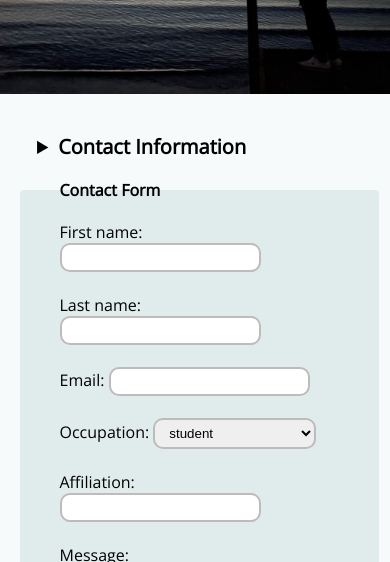
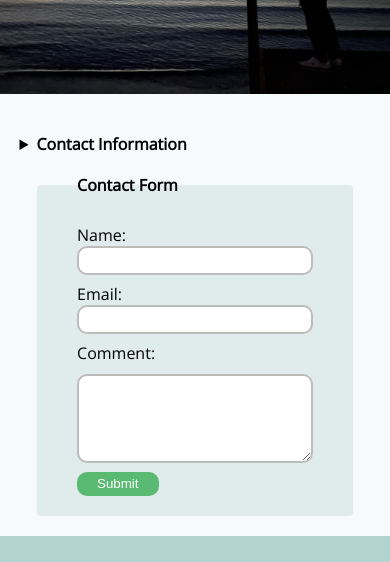
Before and after one commit to daphneyyy/cse134b-hw4, a plain HTML site: page pages/contact.html in a window 390 px wide. Shown: the part 750-1312 px from the top of the page. Drawn offline with nearby package versions, Linux system fonts and the light colour scheme.

Commit message:
finished part 1

```diff
--- a/css/styles-contact.css
+++ b/css/styles-contact.css
@@ -3,6 +3,8 @@
 :root {
     --form-color: rgb(223, 236, 235);
     --border-color: rgb(190, 187, 187);
+    --error-color: #ff6b6b;
+    --info-color: #6b96ff;
 }
 
 .nav-contact {
@@ -15,7 +17,7 @@
     width: 90%;
     margin: 0 auto;
     padding: 1.2rem 0;
-    > summary{
+    > summary {
         font-size: 1.25rem;
         font-weight: bold;
         cursor: pointer;
@@ -34,12 +36,76 @@
     margin: 0 auto;
 }
 
-input, select, textarea {
+.form_info {
+    display: flex;
+    flex-direction: row;
+    margin: 0.5rem 0;
+    align-items: center;
+    > label {
+        width: 20%;
+    }
+}
+
+input, textarea {
     padding: 5px 10px;
     border-radius: 10px;
-    border: 2px solid var(--border-color, black);
+    border: 2px solid var(--border-color, grey);
 }
 
 textarea {
     margin-top: 10px;
 }
+
+.error-message,
+.info-message {
+    font-size: 0.8rem;
+    margin: 0;
+    padding: 0;
+}
+
+@media screen and (max-width: 480px) {
+    .contact_info {
+        width: 100%;
+        margin: 0 auto;
+        padding: 1.2rem 0;
+        > summary {
+            font-size: 1rem;
+            font-weight: bold;
+            cursor: pointer;
+        }
+        > p {
+            font-size: 0.9rem;
+        }
+    }
+
+    .form_info {
+        flex-direction: column;
+        align-items: flex-start;
+        > input, textarea {
+            width: 100%;
+        }
+    }
+}
+
+@media screen and (min-width: 481px) and (max-width: 1024px) {
+    .contact_info {
+        > summary {
+            font-size: 1.1rem;
+            font-weight: bold;
+            cursor: pointer;
+        }
+        > p {
+            font-size: 1rem;
+        }
+    }
+
+    .form_info > label {
+        margin-right: 1rem;
+    }
+}
+
+@media screen and (min-width: 1025px) {
+    .form_info > label {
+        margin-right: 2rem;
+    }
+}
--- a/pages/contact.html
+++ b/pages/contact.html
@@ -32,32 +32,28 @@
             <p>Email: xuy001@ucsd.edu</p>
             <p>Email: xuewenyang1@gmail.com</p>
         </details>
-        <form action="#">
+        <form action="https://httpbin.org/post" method="post">
             <fieldset class="contact_form">
                 <legend><b>Contact Form</b></legend>
-                <label for="first_name">First name:</label>
-                <input type="text" id="first_name" name="first_name"><br><br>
-                <label for="last_name">Last name:</label>
-                <input type="text" id="last_name" name="last_name"><br><br>
-                <label for="email">Email:</label>
-                <input type="email" id="email" name="email" required><br><br>
-                <label for="occupation">Occupation:</label>
-                <select id="occupation" name="occupation">
-                    <optgroup label="Academic">
-                        <option value="student">student</option>
-                        <option value="prof">teacher/professor</option>
-                    </optgroup>
-                    <optgroup label="Non-academic">
-                        <option value="recruiter">recruiter</option>
-                    </optgroup>
-                    <optgroup label="Other">
-                        <option value="other">friend :)</option>
-                    </optgroup>
-                </select><br><br>
-                <label for="occupation">Affiliation:</label>
-                <input type="text"><br><br>
-                <label for="message">Message:</label><br>
-                <textarea id="message" name="message" rows="5" cols="30" required></textarea><br><br>
+                <div class="form_info">
+                    <label for="last_name">Name:</label>
+                    <input type="text" id="name" name="name" required>
+                    <output class="error-message" for="name"></output>
+                    <output class="info-message" for="name"></output>
+                </div>
+                <div class="form_info">
+                    <label for="email">Email:</label>
+                    <input type="email" id="email" name="email" required>
+                    <output class="error-message" for="email"></output>
+                    <output class="info-message" for="email"></output>
+                </div>
+                <div class="form_info">
+                    <label for="comment">Comment:</label>
+                    <textarea id="comment" name="comment" rows="5" cols="30" required></textarea>
+                    <output class="error-message" for="comment"></output>
+                    <output class="info-message" for="comment"></output>
+                </div>
+                <input type="hidden" id="possible_bot" name="possible_bot" value="true">
                 <button type="submit">Submit</button>
             </fieldset>
         </form>
```
